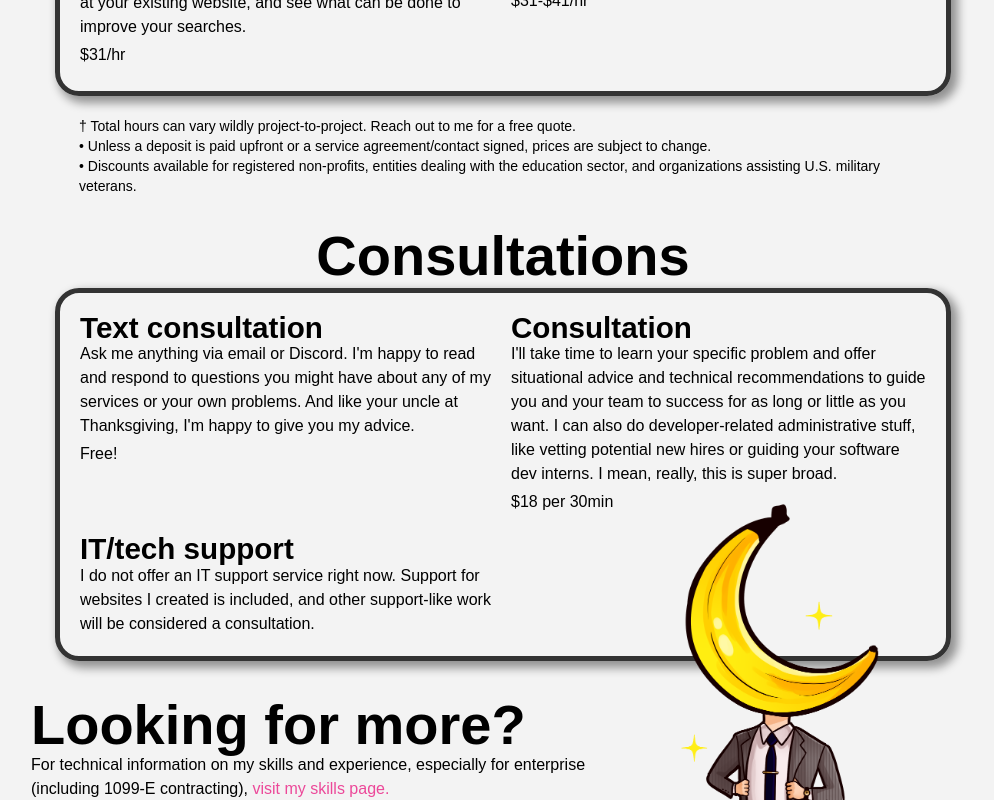
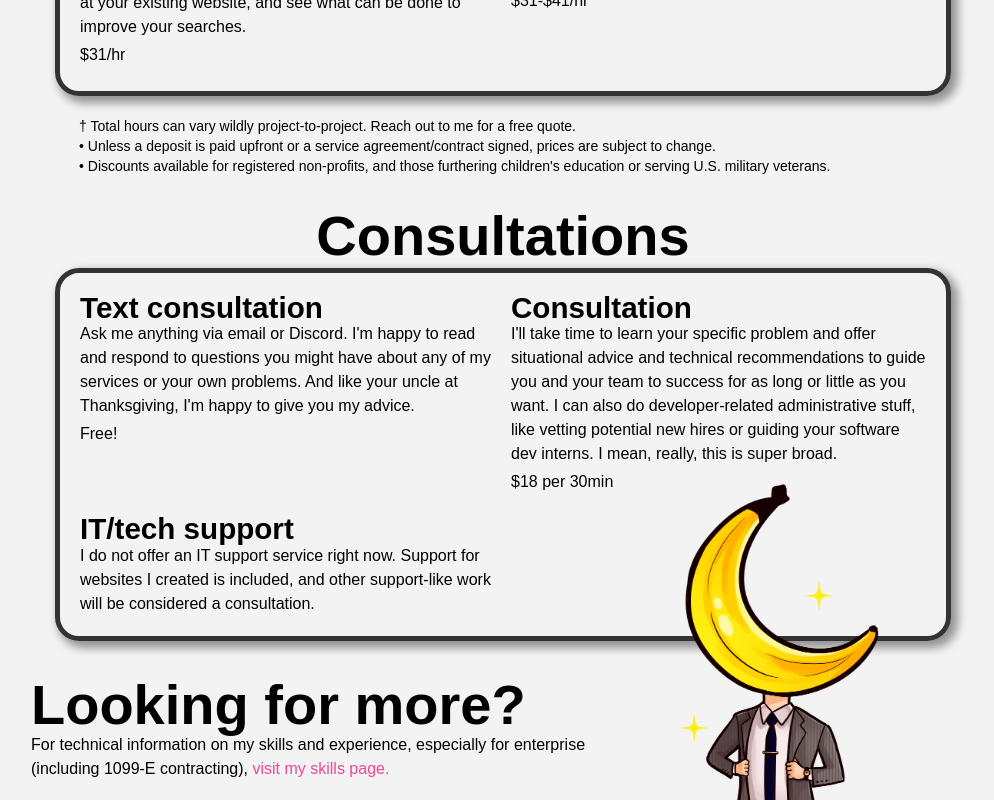
Before and after one commit to bananabrann/old-bananabrann.dev, a Next.js app: page / in a window 1280 px wide. Shown: the part 2220-3020 px from the top of the page, without its empty margins (137-1131 px from the left). Built offline with nearby package versions, Linux system fonts and the light colour scheme; a web font is replaced by a local one.

Commit message:
Typo correction

```diff
--- a/package.json
+++ b/package.json
@@ -1,7 +1,7 @@
 {
   "name": "bananabrann.dev",
   "description": "Personal website of me, bananabrann!",
-  "version": "0.2.6",
+  "version": "0.2.7",
   "author": "bananabrann",
   "private": false,
   "scripts": {
--- a/pages/index.tsx
+++ b/pages/index.tsx
@@ -83,8 +83,8 @@ export default function Home() {
 
       <ContentBlock>
         <p className="text-sm">{`† Total hours can vary wildly project-to-project. Reach out to me for a free quote.`}</p>
-        <p className="text-sm">{`• Unless a deposit is paid upfront or a service agreement/contact signed, prices are subject to change.`}</p>
-        <p className="text-sm">{`• Discounts available for registered non-profits, entities dealing with the education sector, and organizations assisting U.S. military veterans.`}</p>
+        <p className="text-sm">{`• Unless a deposit is paid upfront or a service agreement/contract signed, prices are subject to change.`}</p>
+        <p className="text-sm">{`• Discounts available for registered non-profits, and those furthering children's education or serving U.S. military veterans.`}</p>
       </ContentBlock>
 
       <br />
```
